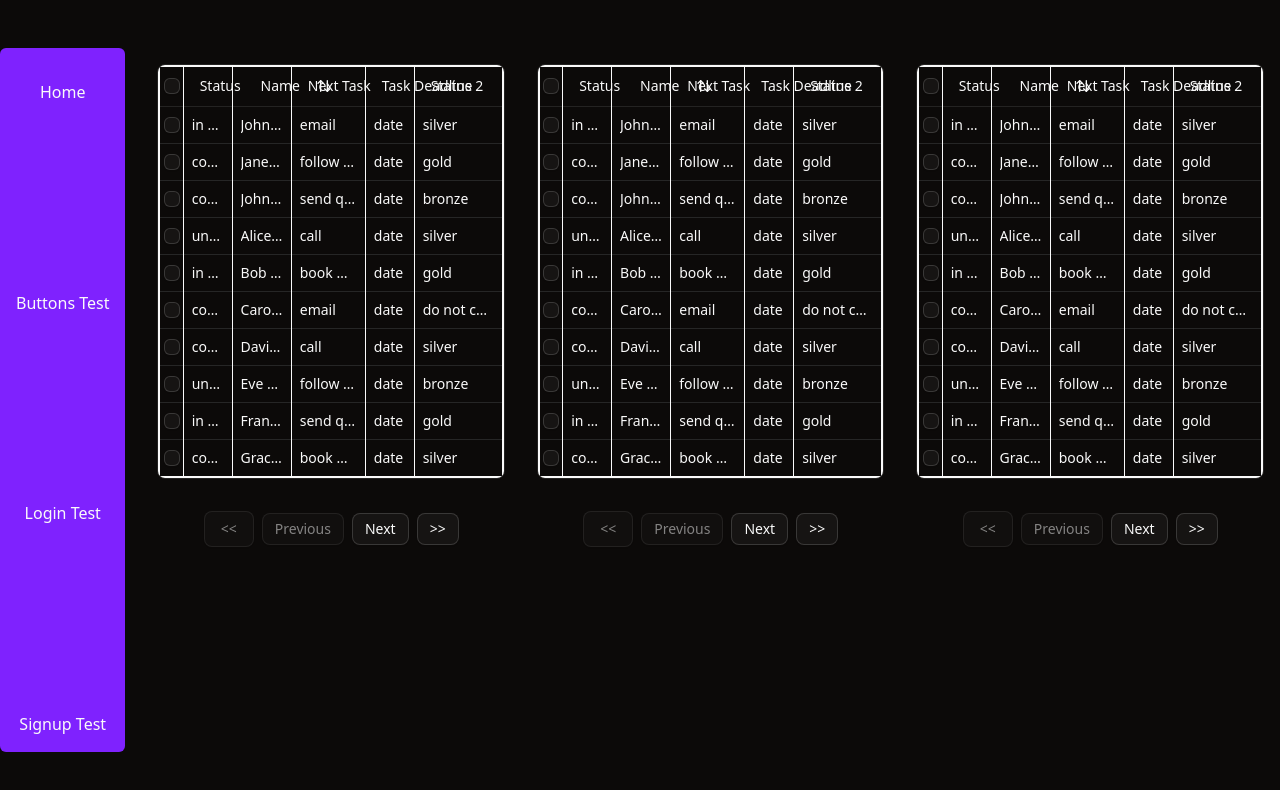
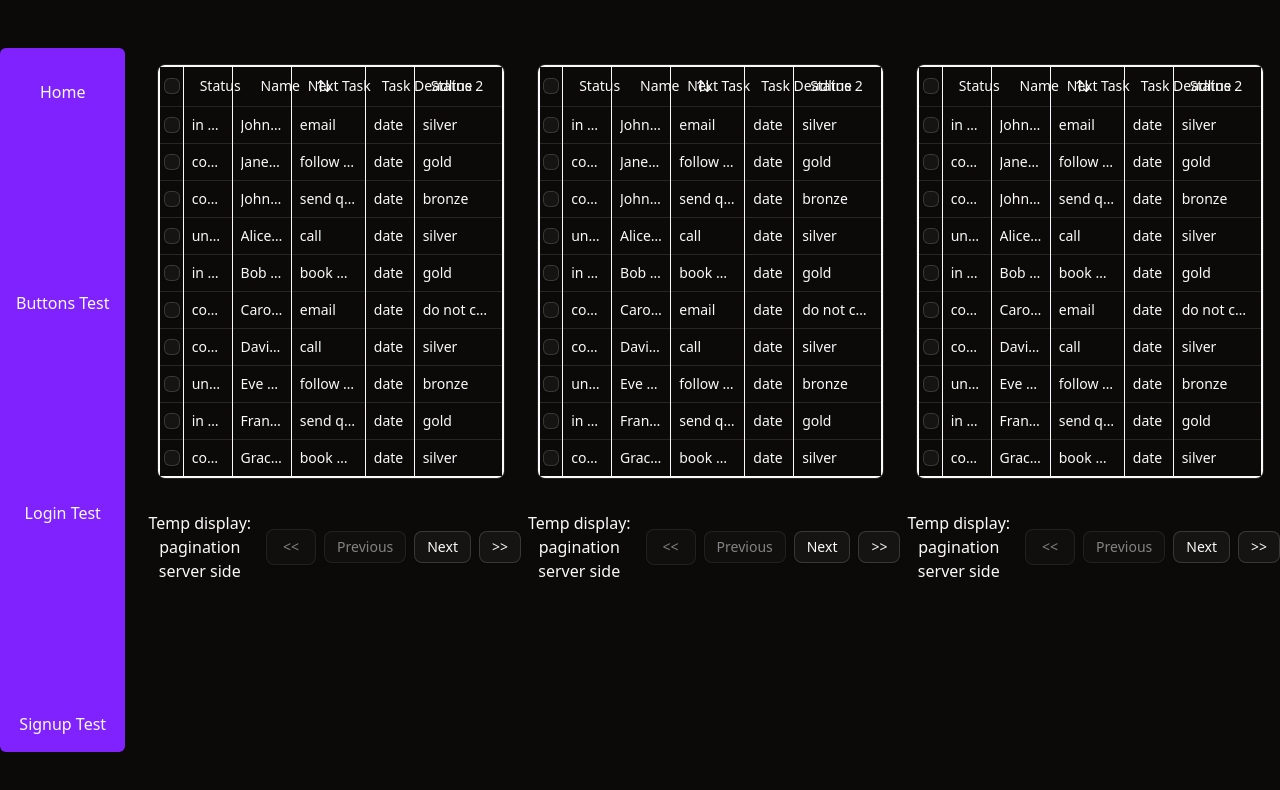
Before and after one commit to rhw-repo/react-dashboard-fs, a React (Vite) app in the folder frontend/: page / in a window 1280 px wide. Shown: the top 790 px of the page. Built offline with nearby package versions, Linux system fonts and the light colour scheme.

Commit message:
Add a <p> to explain pagination is for frontend dev phase use temporarily in order to manually test the three tables

```diff
--- a/frontend/src/components/ui/data-table/data-table.tsx
+++ b/frontend/src/components/ui/data-table/data-table.tsx
@@ -195,6 +195,7 @@ export function DataTable<TData extends { id: string }>({ columns, data }: DataT
       </div>
 
       <div className="flex items-center justify-center space-x-2 py-4">
+        <p className="text-center">Temp display: pagination server side</p>
         <Button variant="outline" onClick={() => table.firstPage()} disabled={!table.getCanPreviousPage()}>
           {'<<'}
         </Button>
```
